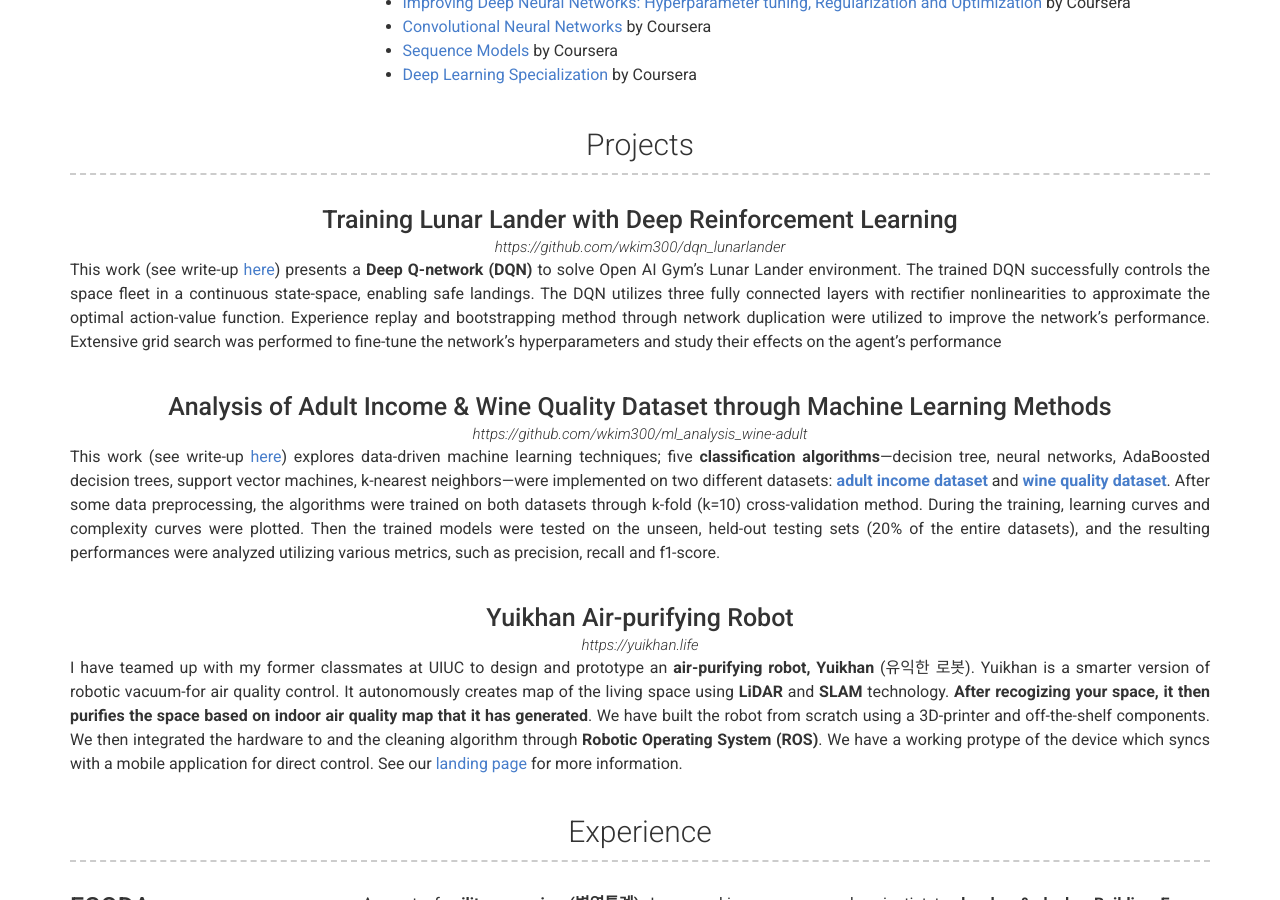
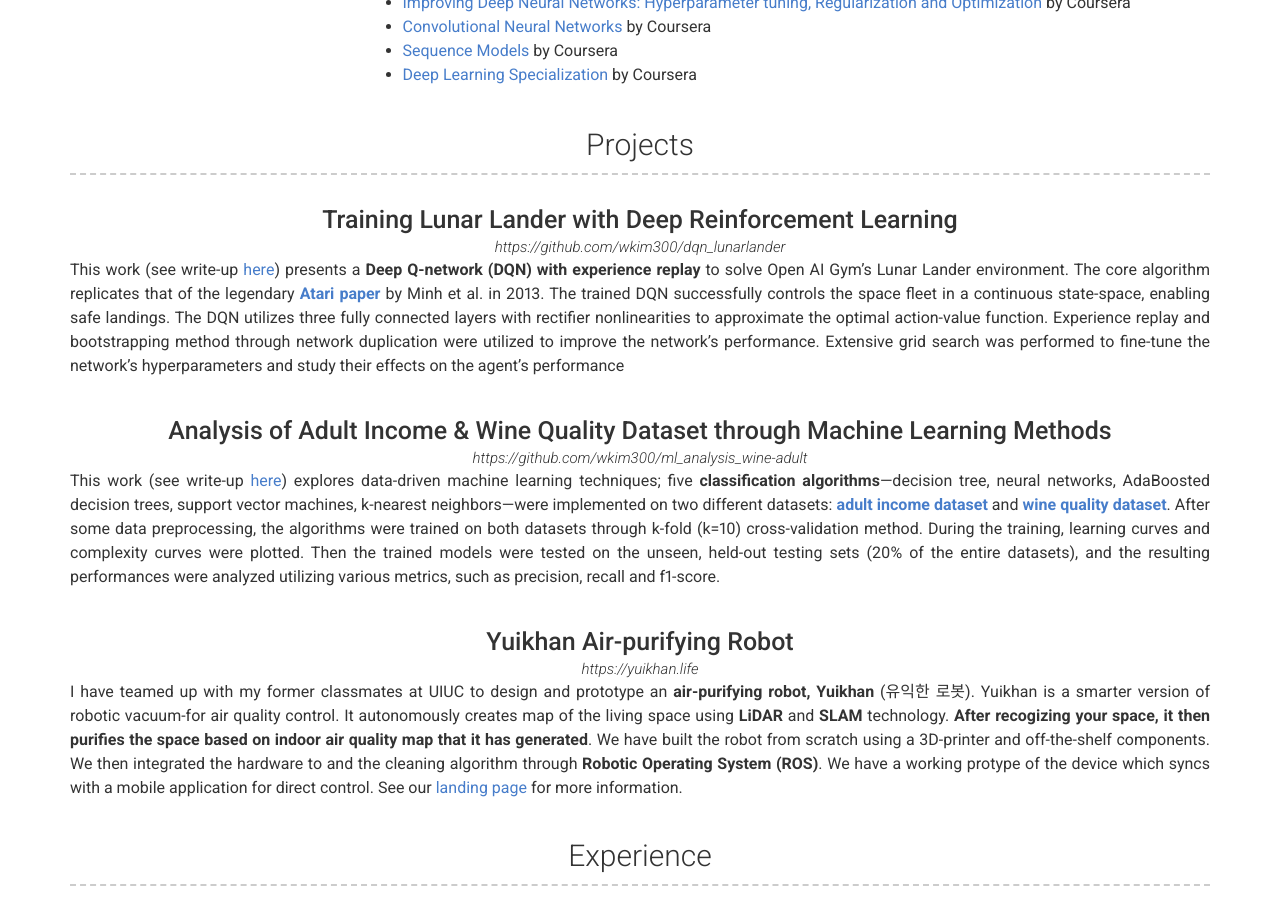
Before and after one commit to wkim300/wkim300.github.io, a Jekyll site: the page built from index.md, in a window 1280 px wide and 900 px high, scrolled down 622 px. Built offline with Jekyll 4.4.1, drawn with Linux system fonts in a browser that asks for light colours; nearby versions of some CDN libraries.

Commit message:
-Added reference for DQN project

```diff
--- a/_data/projects.yml
+++ b/_data/projects.yml
@@ -6,7 +6,8 @@
   # quote: >
   #   Short overview of the project (optional)
   description: | # this will include new lines to allow paragraphs
-    This work (see write-up [here](https://github.com/wkim300/dqn_lunarlander/blob/master/report/drl_lunarlander_wk.pdf)) presents a **Deep Q-network (DQN)** to solve Open AI Gym’s Lunar Lander environment.
+    This work (see write-up [here](https://github.com/wkim300/dqn_lunarlander/blob/master/report/drl_lunarlander_wk.pdf)) presents a **Deep Q-network (DQN) with experience replay** to solve Open AI Gym’s Lunar Lander environment.
+    The core algorithm replicates that of the legendary **[Atari paper](https://arxiv.org/pdf/1312.5602.pdf)** by Minh et al. in 2013.
     The trained DQN successfully controls the space fleet in a continuous state-space, enabling safe landings.
     The DQN utilizes three fully connected layers with rectifier nonlinearities to approximate the optimal action-value function.
     Experience replay and bootstrapping method through network duplication were utilized to improve the network’s performance.
```
